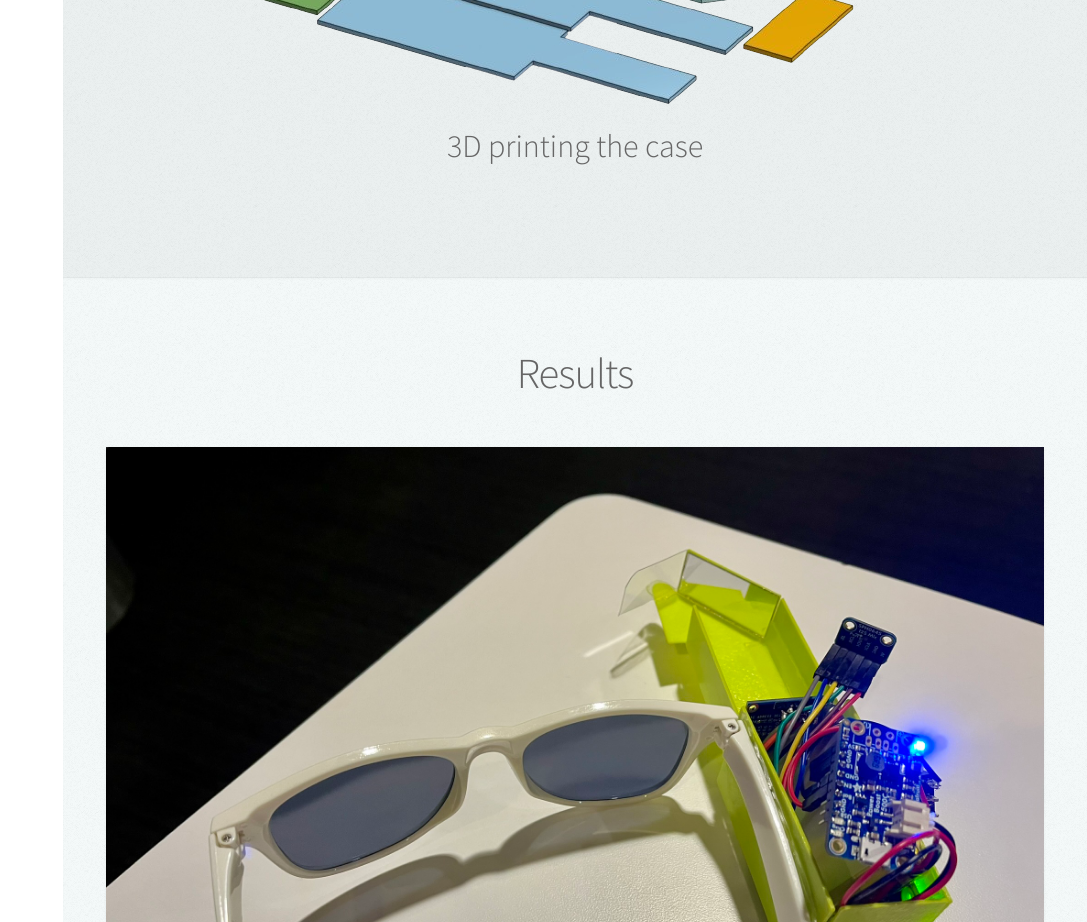
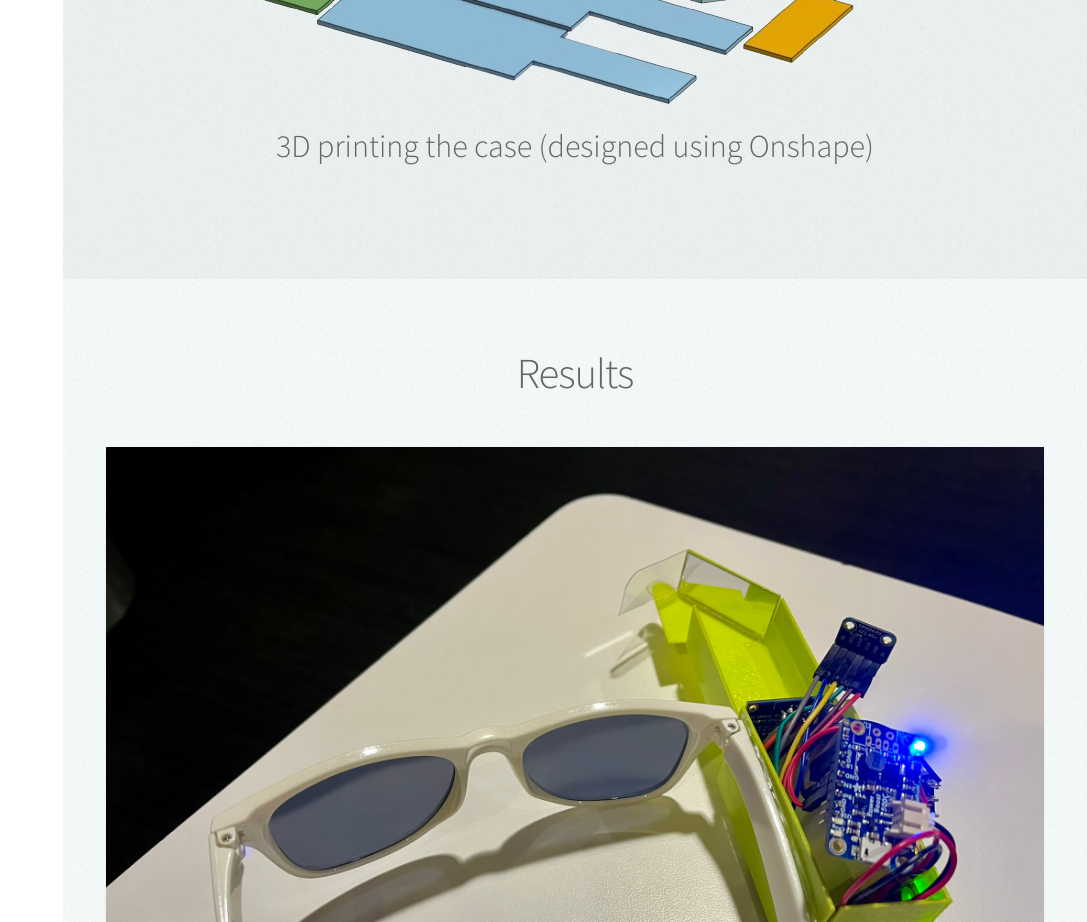
Before and after one commit to ester-tsai/smart_glasses_website, a plain HTML site: page index.html in a window 1280 px wide. Shown: the part 5740-6662 px from the top of the page, without its empty margins (193-1280 px from the left). Drawn offline with Linux system fonts and the light colour scheme.

Commit message:
mention onshape

```diff
--- a/index.html
+++ b/index.html
@@ -231,7 +231,7 @@
 
 		<img src="./images/3D print angled transparent.png" alt="3D print" /></a>
 			<header>
-				<h3>3D printing the case</h3>
+				<h3>3D printing the case (designed using Onshape)</h3>
 			</header>
 
 	</div>
```
